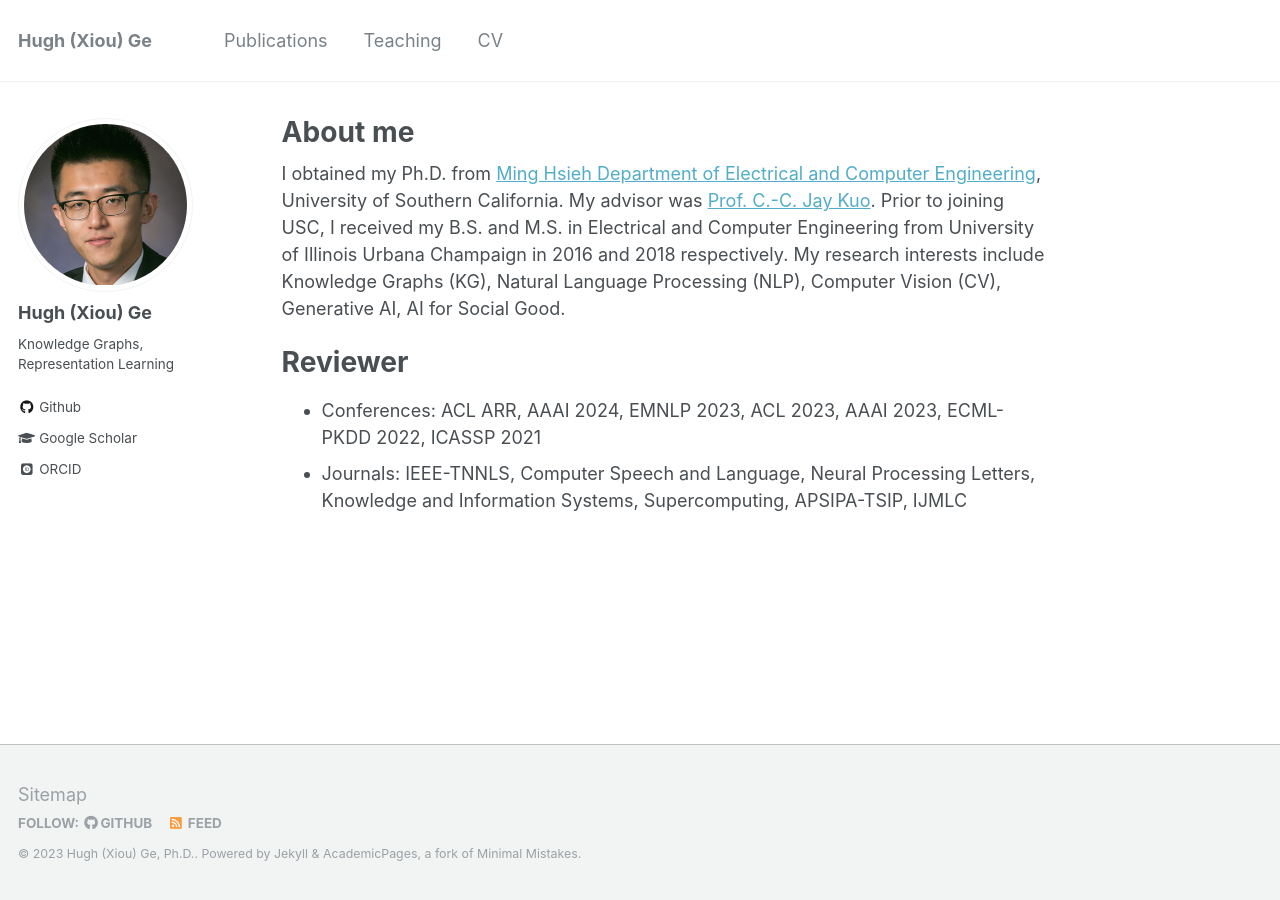
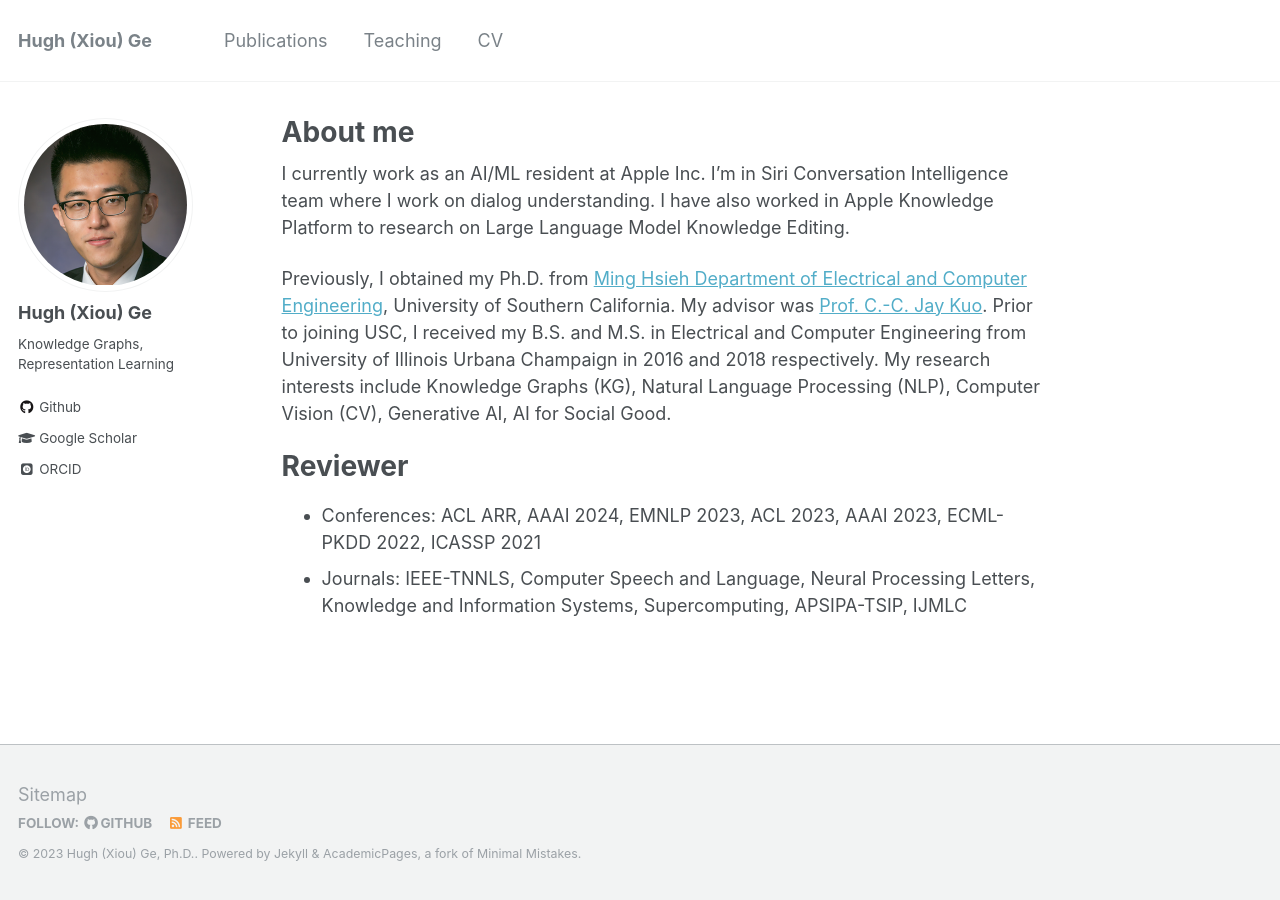
Before and after one commit to hughxiouge/hughxiouge.github.io, a Jekyll site: the page built from _pages/about.md, in a window 1280 px wide. Built offline with Jekyll 4.4.1, drawn with Linux system fonts in a browser that asks for light colours; some web fonts are replaced.

Commit message:
add introduction

```diff
--- a/_pages/about.md
+++ b/_pages/about.md
@@ -8,7 +8,9 @@ redirect_from:
   - /about.html
 ---
 
-I obtained my Ph.D. from [Ming Hsieh Department of Electrical and Computer Engineering](https://minghsiehece.usc.edu/), University of Southern California. My advisor was [Prof. C.-C. Jay Kuo](https://mcl.usc.edu/people/cckuo/). Prior to joining USC, I received my B.S. and M.S. in Electrical and Computer Engineering from University of Illinois Urbana Champaign in 2016 and 2018 respectively. My research interests include Knowledge Graphs (KG), Natural Language Processing (NLP), Computer Vision (CV), Generative AI, AI for Social Good.
+I currently work as an AI/ML resident at Apple Inc. I'm in Siri Conversation Intelligence team where I work on dialog understanding. I have also worked in Apple Knowledge Platform to research on Large Language Model Knowledge Editing.
+
+Previously, I obtained my Ph.D. from [Ming Hsieh Department of Electrical and Computer Engineering](https://minghsiehece.usc.edu/), University of Southern California. My advisor was [Prof. C.-C. Jay Kuo](https://mcl.usc.edu/people/cckuo/). Prior to joining USC, I received my B.S. and M.S. in Electrical and Computer Engineering from University of Illinois Urbana Champaign in 2016 and 2018 respectively. My research interests include Knowledge Graphs (KG), Natural Language Processing (NLP), Computer Vision (CV), Generative AI, AI for Social Good.
 
 Reviewer
 ======
```
